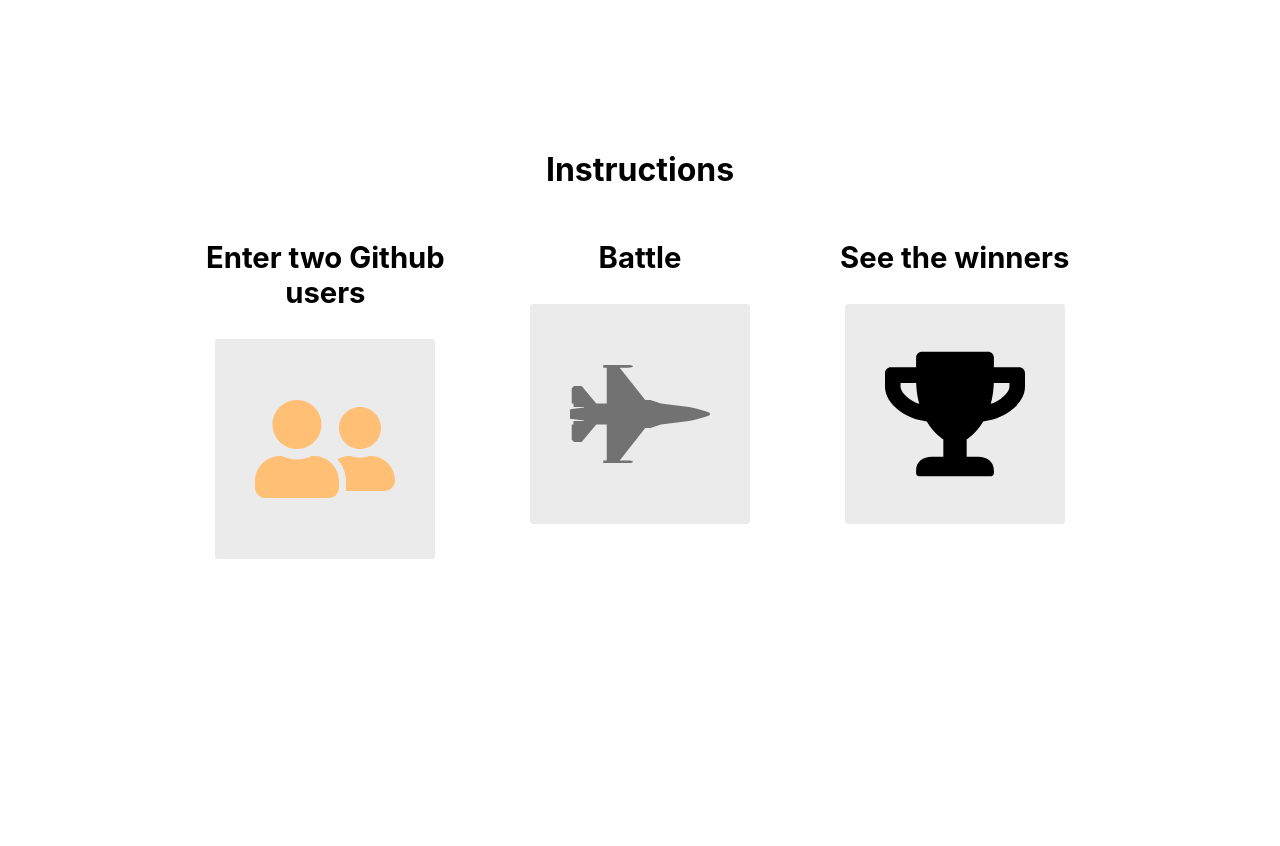
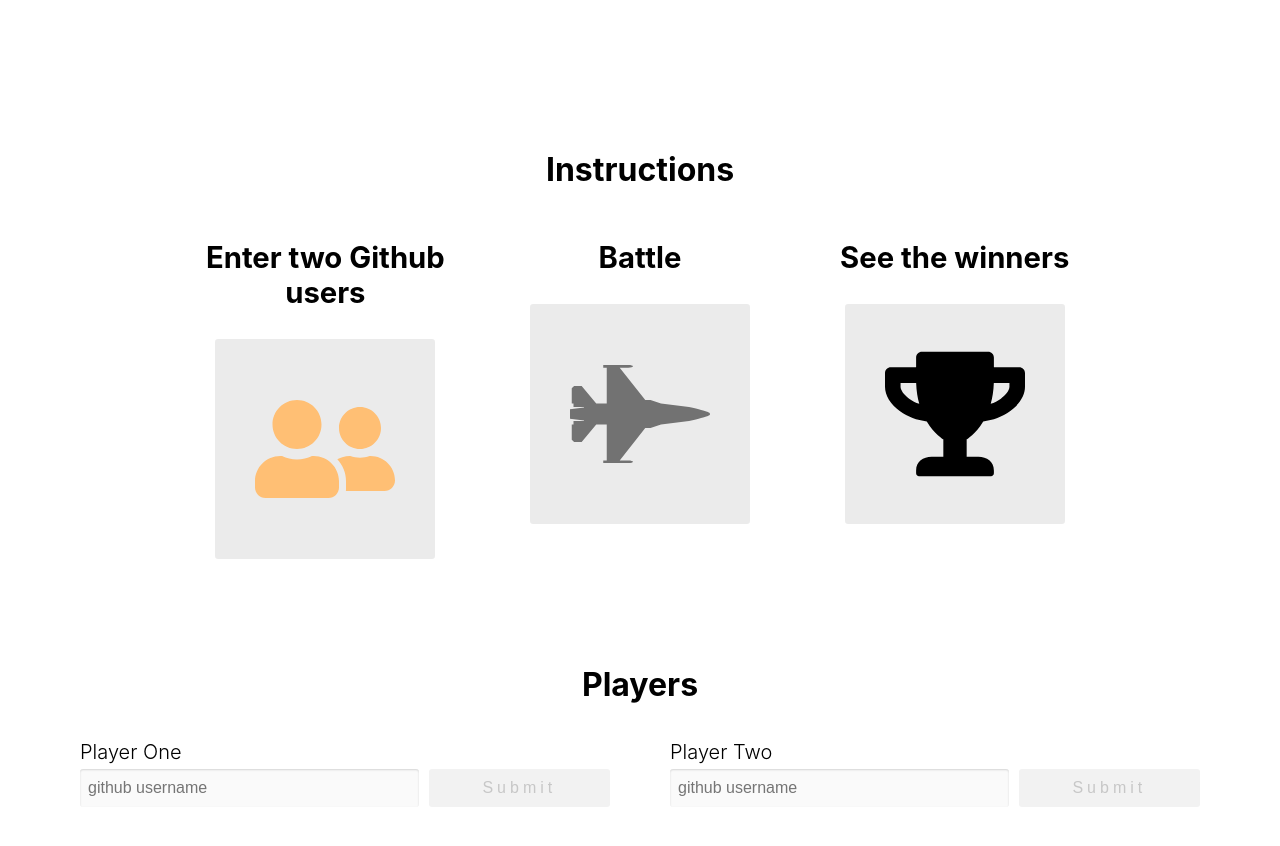
Before and after one commit to CedenoHernandez/GitHub-Battle, a React app: page / in a window 1280 px wide. Before the commit the page ends 800 px from the top, so only its background shows below. Built offline with nearby package versions, Linux system fonts and the light colour scheme.

Commit message:
Add player user component

```diff
--- a/app/components/Battle.js
+++ b/app/components/Battle.js
@@ -80,11 +80,42 @@
 }
 
 export default class Battle extends React.Component {
+    constructor(props) {
+        super(props)
+
+        this.state = {
+            playerOne: null,
+            playerTwo: null,
+        }
+        this.handleSubmit = this.handleSubmit.bind(this)
+    }
+    handleSubmit(id, player) {
+        this.setState({
+            [id]: player
+        })
+    }
     render() {
+        const { playerOne, playerTwo } = this.state
+
         return (
             <React.Fragment>
                 <Instructions />
 
+                <div className='players-container'>
+                    <h1 className='center-text header-lg'>Players</h1>
+                    <div className='row space-around'>
+                        {playerOne === null && (
+                            <PlayerInput
+                                label='Player One'
+                                onSubmit={ (player) => this.handleSubmit('playerOne', player)} />
+                        )}
+                        {playerTwo === null && (
+                            <PlayerInput
+                                label='Player Two'
+                                onSubmit={ (player) => this.handleSubmit('playerTwo', player)} />
+                        )}
+                    </div>
+                </div>
             </React.Fragment>
         )
     }
--- a/app/index.css
+++ b/app/index.css
@@ -206,3 +206,7 @@
     background: #f2f2f2;
     color: #c7c7c7;
 }
+
+.players-container {
+    margin: 100px 0;
+}
```
